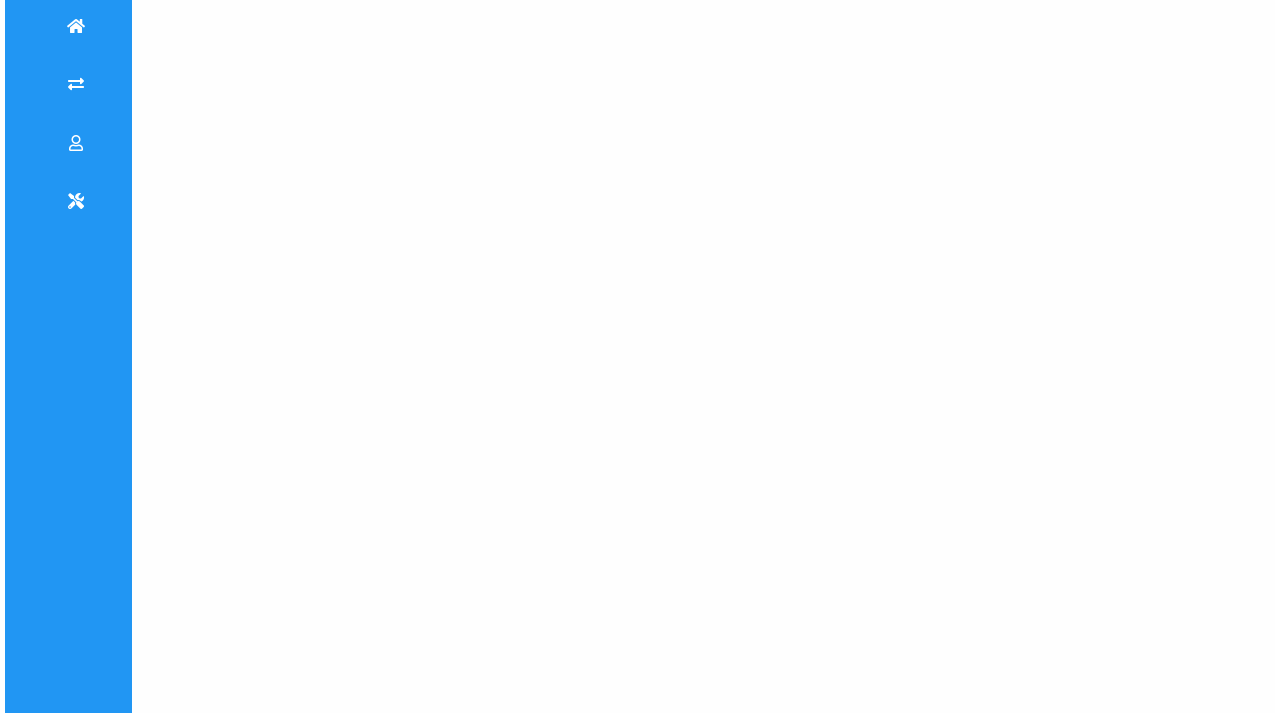
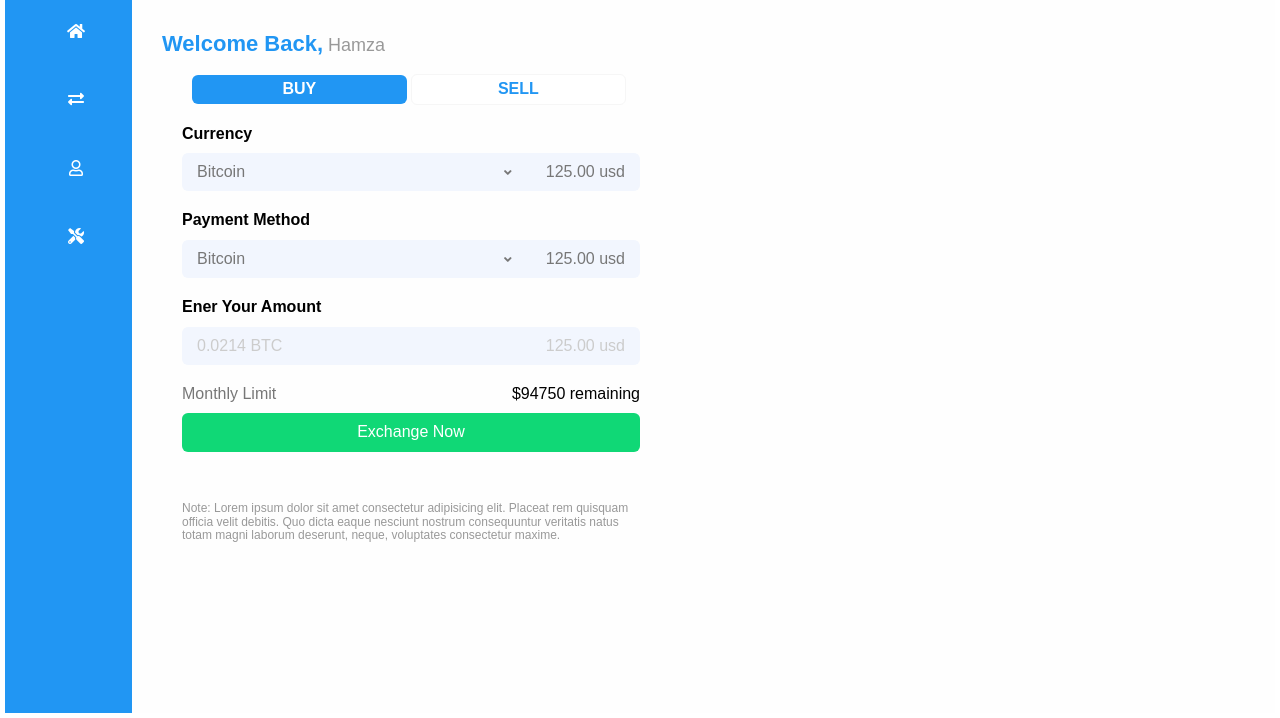
Before and after one commit to hamzaomar102361/challenges, a plain HTML site: page bitcoin-dashboard/index.html in a window 1280 px wide. Shown: the part 92-810 px from the top of the page. Drawn offline with Linux system fonts and the light colour scheme.

Commit message:
add section to bitcoin dashboard

```diff
--- a/bitcoin-dashboard/css/main.css
+++ b/bitcoin-dashboard/css/main.css
@@ -24,7 +24,7 @@ ul {
     grid-template-columns: repeat(10,1fr);
     grid-template-rows: 100px auto;
     grid-template-areas: "nav head head head head head head head head head"
-                        "nav section section section aside aside aside aside aside aside";
+                        "nav section section section section aside aside aside aside aside";
     background-color: #fefefe;
 }
 .page header {
@@ -114,12 +114,12 @@ ul {
     color: white;
     margin-bottom: 30px;
     text-align: center;
-    padding: 5px;
+    padding: 10px;
     border-radius: 6px;
     transition: 0.6s;
 }
 .page nav ul li:hover {
-    background-color: blue;
+    background-color: #03a9f4;
 }
 .page nav ul li i {
     transition: 0.6s;
@@ -127,3 +127,103 @@ ul {
 .page nav ul li:hover i {
     opacity: 0.7;
 }
+.page section {
+    grid-area: section;
+}
+.page section p {
+    margin-left: 30px;
+    color: #999;
+    font-size: 18px;
+}
+.page section p span {
+    color: #2196f3;
+    font-weight: bold;
+    font-size: 22px;
+}
+.page section .content {
+    margin-left: 50px
+}
+.page section .content .links {
+    margin: 10px 10px;
+}
+.page section .content .links a {
+    text-decoration: none;
+    display: inline-block;
+    width: 49%;
+    transition: 0.6s;
+}
+.page section .content .links .buy {
+    background-color: #2196f3;
+    color: white;
+    text-align: center;
+    text-transform: uppercase;
+    padding: 5px;
+    font-weight: bold;
+    border-radius: 6px;
+}
+.page section .content .links .buy:hover {
+    background-color: #2195f3c0;
+}
+.page section .content .links .sell {
+    background-color: white;
+    color: #2196f3;
+    text-align: center;
+    text-transform: uppercase;
+    padding: 5px;
+    font-weight: bold;
+    border: 1px solid #f6f6f6;
+    border-radius: 6px;
+}
+.page section .content .links .sell:hover {
+    background-color: #f6f6f6;
+}
+.page section .content .box {
+    margin: 20px 0;
+}
+.page section .content .box h3 {
+    font-size: 16px;
+    font-weight: bold;
+    margin: 10px 0;
+}
+.page section .content .box div {
+    display: flex;
+    justify-content: space-between;
+    align-items: center;
+    background-color: #f2f6fe;
+    padding: 10px 15px;
+    border-radius: 6px;
+}
+.page section .content .box div span {
+    color: #777;
+}
+.page section .content .box div span i {
+    margin-right: 30px;
+    font-size: 12px;
+}
+.page section .content .box:last-child div span {
+    color: #ccc;
+}
+.page section .sum {
+    margin-left: 50px;
+    display: flex;
+    justify-content: space-between;
+    align-items: center;
+}
+.page section .sum span:first-child{
+    color: #777;
+    text-align: start;
+}
+.page section .button {
+    display: block;
+    margin: 10px 0 0 50px;
+    padding: 10px;
+    text-decoration: none;
+    text-align: center;
+    color: white;
+    background-color: #10d876;
+    border-radius: 6px;
+}
+.page section .foot {
+    margin: 50px 0 0 50px;
+    font-size: 12px;
+}
--- a/bitcoin-dashboard/index.html
+++ b/bitcoin-dashboard/index.html
@@ -36,6 +36,48 @@
                 <li><i class="fas fa-tools"></i></li>
             </ul>
         </nav>
+        <section>
+            <p><span>Welcome Back,</span> Hamza</p>
+            <div class="content">
+                <div class="links">
+                    <a href="#" class="buy">Buy</a>
+                    <a href="#" class="sell">Sell</a>
+                </div>
+                <div class="box">
+                    <h3>Currency</h3>
+                    <div>
+                        <span>Bitcoin</span>
+                        <span>
+                        <i class="fas fa-angle-down"></i>
+                            125.00 usd
+                        </span>
+                    </div>
+                </div>
+                <div class="box">
+                    <h3>Payment Method</h3>
+                    <div>
+                        <span>Bitcoin</span>
+                        <span>
+                        <i class="fas fa-angle-down"></i>
+                            125.00 usd
+                        </span>
+                    </div>
+                </div>
+                <div class="box">
+                    <h3>Ener Your Amount</h3>
+                    <div>
+                        <span>0.0214 BTC</span>
+                        <span>125.00 usd</span>
+                    </div>
+                </div>
+            </div>
+            <div class="sum">
+                <span>Monthly Limit</span>
+                <span>$94750 remaining</span>
+            </div>
+            <a class="button" href="#">Exchange Now</a>
+            <p class="foot">Note: Lorem ipsum dolor sit amet consectetur adipisicing elit. Placeat rem quisquam officia velit debitis. Quo dicta eaque nesciunt nostrum consequuntur veritatis natus totam magni laborum deserunt, neque, voluptates consectetur maxime.</p>
+        </section>
     </div>
 </body>
 </html>
```
